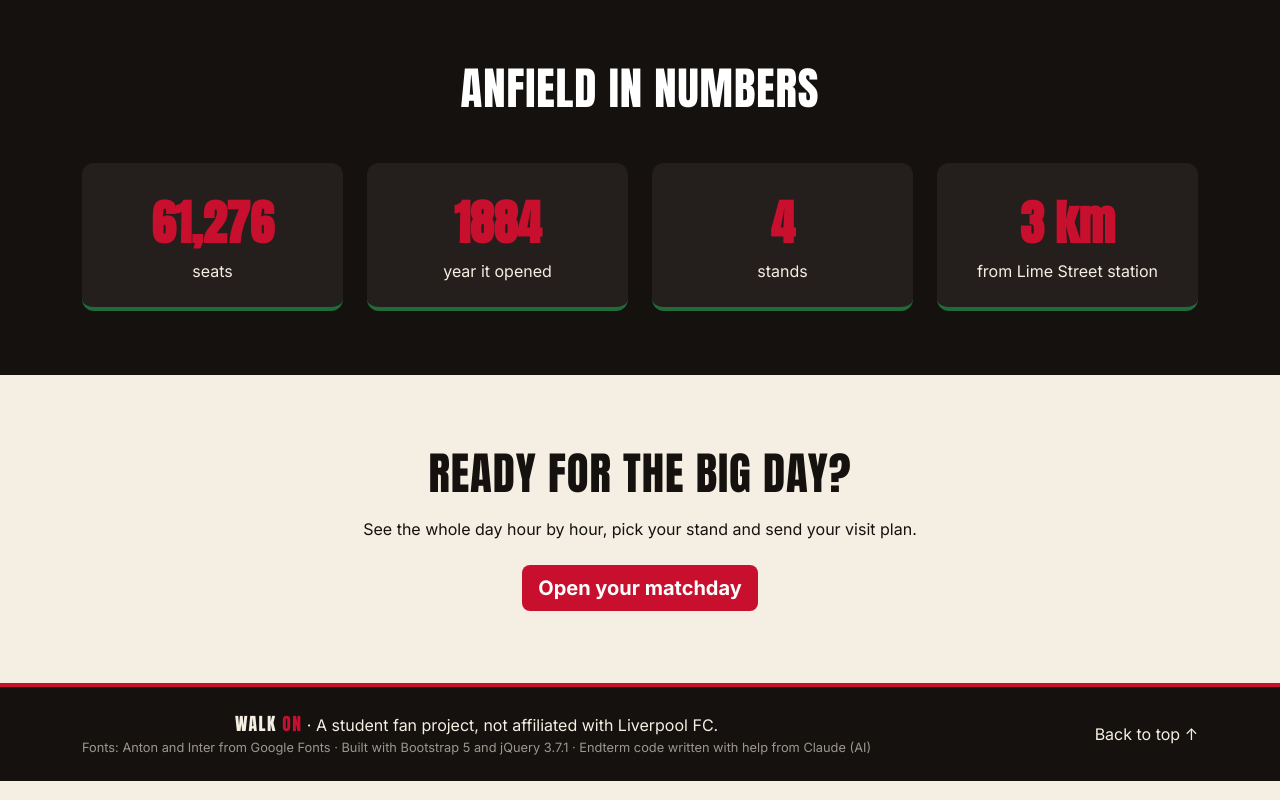
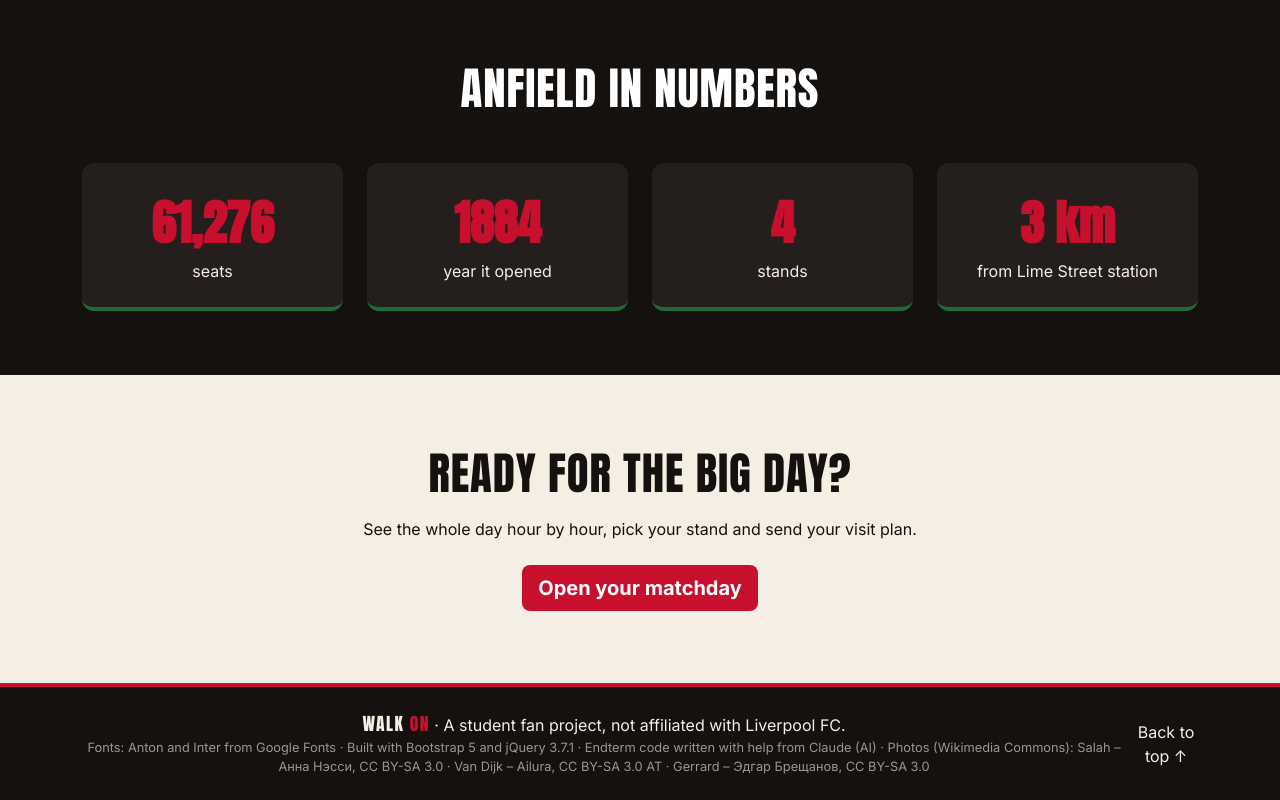
Before and after one commit to iamadolphinn/midterm_web, a plain HTML site: page index.html in a window 1280 px wide. Shown: the part 2088-2888 px from the top of the page. Drawn offline with nearby package versions, Linux system fonts and the light colour scheme.

Commit message:
Add photo credits to home page

```diff
--- a/index.html
+++ b/index.html
@@ -210,7 +210,7 @@
     <div class="container d-flex flex-column flex-md-row justify-content-between align-items-center gap-2 text-center">
       <div>
         <p class="mb-0"><span class="logo">WALK <span>ON</span></span> · A student fan project, not affiliated with Liverpool FC.</p>
-        <p class="credits mb-0">Fonts: Anton and Inter from Google Fonts · Built with Bootstrap 5 and jQuery 3.7.1 · Endterm code written with help from Claude (AI)</p>
+        <p class="credits mb-0">Fonts: Anton and Inter from Google Fonts · Built with Bootstrap 5 and jQuery 3.7.1 · Endterm code written with help from Claude (AI) · Photos (Wikimedia Commons): Salah – Анна Нэсси, CC BY-SA 3.0 · Van Dijk – Ailura, CC BY-SA 3.0 AT · Gerrard – Эдгар Брещанов, CC BY-SA 3.0</p>
       </div>
       <a href="#" class="footer-link">Back to top ↑</a>
     </div>
```
